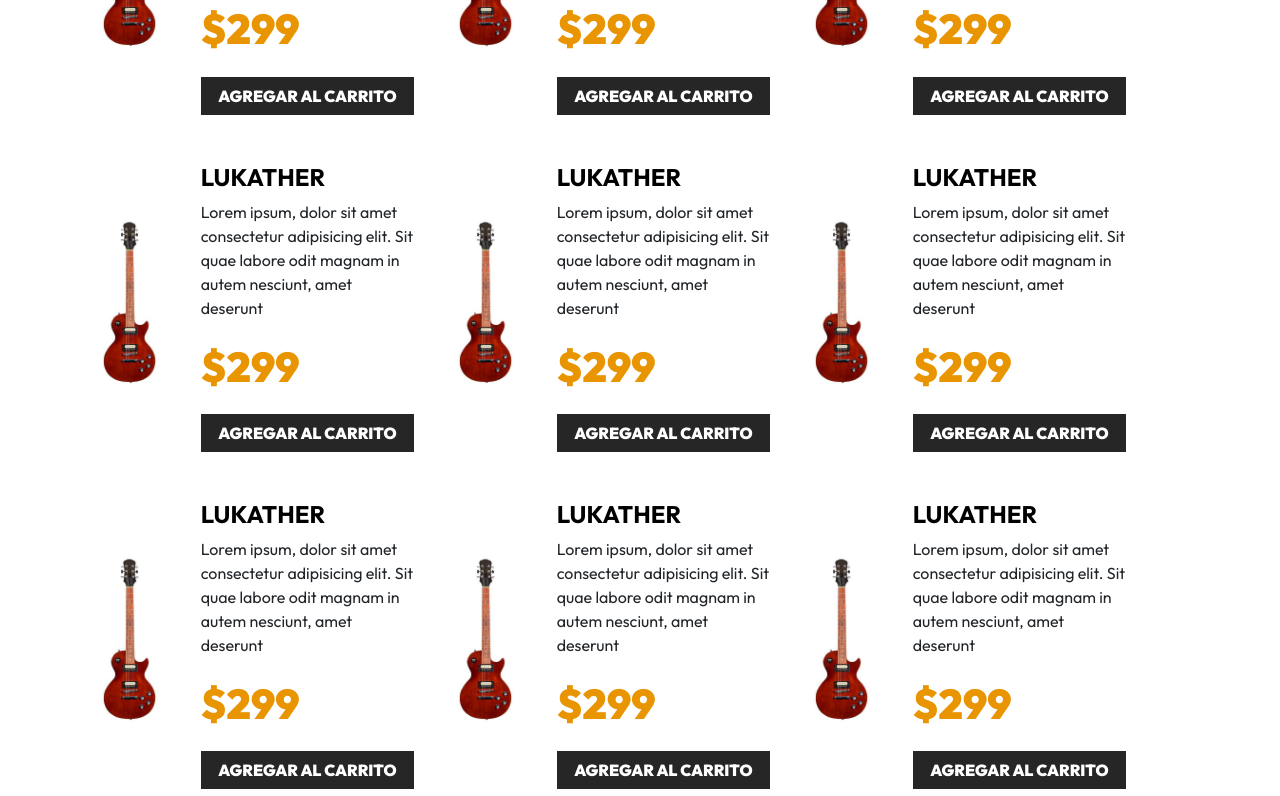
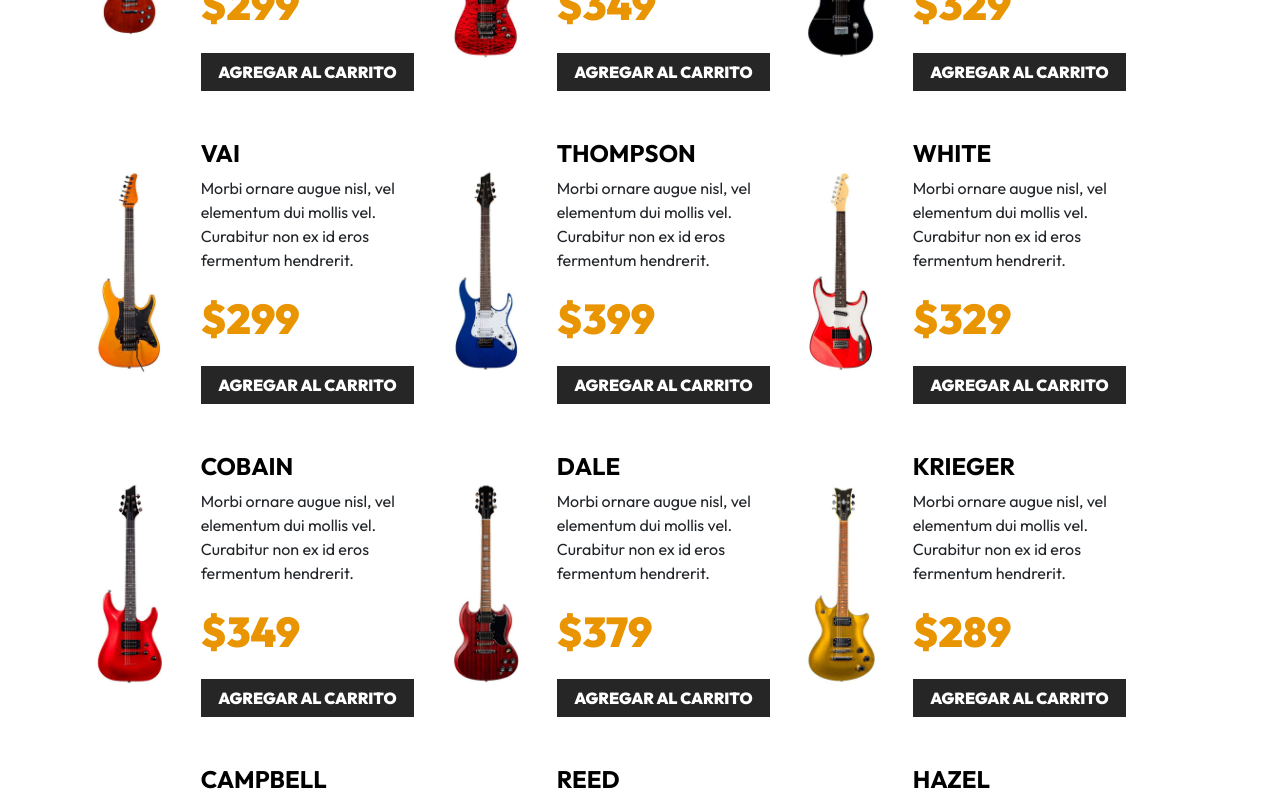
Before and after one commit to DiegoBenjamin/tienda-guitar, a React (Vite) app: page / in a window 1280 px wide. Shown: the part 540-1336 px from the top of the page. Built offline with nearby package versions, Linux system fonts and the light colour scheme.

Commit message:
se crea el componente guitarra dinamicamente

```diff
--- a/src/App.jsx
+++ b/src/App.jsx
@@ -1,7 +1,12 @@
+
+import { useState } from "react"
 import Guitar from "./components/Guitar"
 import Header from "./components/Header"
+import { db } from  "./data/db"
 
 function App() {
+
+const [data, setData] = useState(db)
 
   return (
     <>
@@ -12,17 +17,13 @@
         <h2 className="text-center">Nuestra Colección</h2>
 
         <div className="row mt-5">
-            <Guitar/>
-            <Guitar/>
-            <Guitar/>
-            <Guitar/>
-            <Guitar/>
-            <Guitar/>
-            <Guitar/>
-            <Guitar/>
-            <Guitar/>
-            <Guitar/>
-            <Guitar/>
+          {data.map((guitar)=> (
+              <Guitar
+                key={guitar.id}
+                guitar={guitar}
+              />
+            )
+          )}
 
         </div>
     </main>
--- a/src/components/Guitar.jsx
+++ b/src/components/Guitar.jsx
@@ -1,16 +1,20 @@
-import Guitarra1 from '../img/guitarra_01.jpg'
 
-export default function Guitar() {
+export default function Guitar({guitar}) {
+
+
+    const {name, price ,image, description } = guitar
+
 
     return (
         <div className="col-md-6 col-lg-4 my-4 row align-items-center">
+
                 <div className="col-4">
-                    <img className="img-fluid" src={Guitarra1} alt="imagen guitarra" />
+                    <img className="img-fluid" src={`../img/${image}.jpg`} alt="imagen guitarra" />
                 </div>
                 <div className="col-8">
-                    <h3 className="text-black fs-4 fw-bold text-uppercase">Lukather</h3>
-                    <p>Lorem ipsum, dolor sit amet consectetur adipisicing elit. Sit quae labore odit magnam in autem nesciunt, amet deserunt</p>
-                    <p className="fw-black text-primary fs-3">$299</p>
+                    <h3 className="text-black fs-4 fw-bold text-uppercase">{name}</h3>
+                    <p>{description}</p>
+                    <p className="fw-black text-primary fs-3">${price}</p>
                     <button
                         type="button"
                         className="btn btn-dark w-100"
--- /dev/null
+++ b/src/data/db.js
@@ -0,0 +1,86 @@
+export const db = [
+  {
+      id: 1,
+      name: 'Lukather',
+      image: 'guitarra_01',
+      description: 'Morbi ornare augue nisl, vel elementum dui mollis vel. Curabitur non ex id eros fermentum hendrerit.',
+      price: 299,
+  },
+  {
+      id: 2,
+      name: 'SRV',
+      image: 'guitarra_02',
+      description: 'Morbi ornare augue nisl, vel elementum dui mollis vel. Curabitur non ex id eros fermentum hendrerit.',
+      price: 349,
+  },
+  {
+      id: 3,
+      name: 'Borland',
+      image: 'guitarra_03',
+      description: 'Morbi ornare augue nisl, vel elementum dui mollis vel. Curabitur non ex id eros fermentum hendrerit.',
+      price: 329,
+  },
+  {
+      id: 4,
+      name: 'VAI',
+      image: 'guitarra_04',
+      description: 'Morbi ornare augue nisl, vel elementum dui mollis vel. Curabitur non ex id eros fermentum hendrerit.',
+      price: 299,
+  },
+  {
+      id: 5,
+      name: 'Thompson',
+      image: 'guitarra_05',
+      description: 'Morbi ornare augue nisl, vel elementum dui mollis vel. Curabitur non ex id eros fermentum hendrerit.',
+      price: 399,
+  },
+  {
+      id: 6,
+      name: 'White',
+      image: 'guitarra_06',
+      description: 'Morbi ornare augue nisl, vel elementum dui mollis vel. Curabitur non ex id eros fermentum hendrerit.',
+      price: 329,
+  },
+  {
+      id: 7,
+      name: 'Cobain',
+      image: 'guitarra_07',
+      description: 'Morbi ornare augue nisl, vel elementum dui mollis vel. Curabitur non ex id eros fermentum hendrerit.',
+      price: 349,
+  },
+  {
+      id: 8,
+      name: 'Dale',
+      image: 'guitarra_08',
+      description: 'Morbi ornare augue nisl, vel elementum dui mollis vel. Curabitur non ex id eros fermentum hendrerit.',
+      price: 379,
+  },
+  {
+      id: 9,
+      name: 'Krieger',
+      image: 'guitarra_09',
+      description: 'Morbi ornare augue nisl, vel elementum dui mollis vel. Curabitur non ex id eros fermentum hendrerit.',
+      price: 289,
+  },
+  {
+      id: 10,
+      name: 'Campbell',
+      image: 'guitarra_10',
+      description: 'Morbi ornare augue nisl, vel elementum dui mollis vel. Curabitur non ex id eros fermentum hendrerit.',
+      price: 349,
+  },
+  {
+      id: 11,
+      name: 'Reed',
+      image: 'guitarra_11',
+      description: 'Morbi ornare augue nisl, vel elementum dui mollis vel. Curabitur non ex id eros fermentum hendrerit.',
+      price: 399,
+  },
+  {
+      id: 12,
+      name: 'Hazel',
+      image: 'guitarra_12',
+      description: 'Morbi ornare augue nisl, vel elementum dui mollis vel. Curabitur non ex id eros fermentum hendrerit.',
+      price: 379,
+  },
+]
```
Also changed, not shown: public/img/guitarra_01.jpg (renamed from src/img/guitarra_01.jpg).
